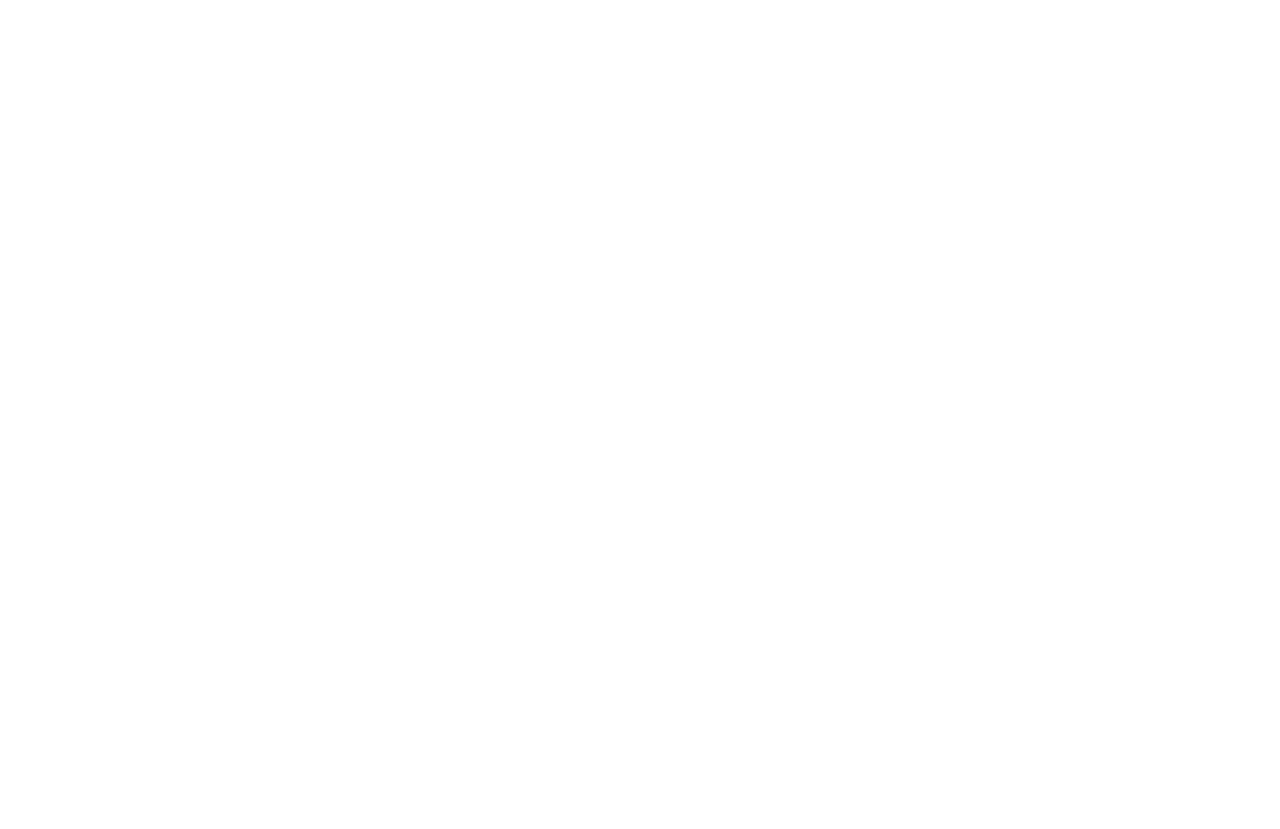
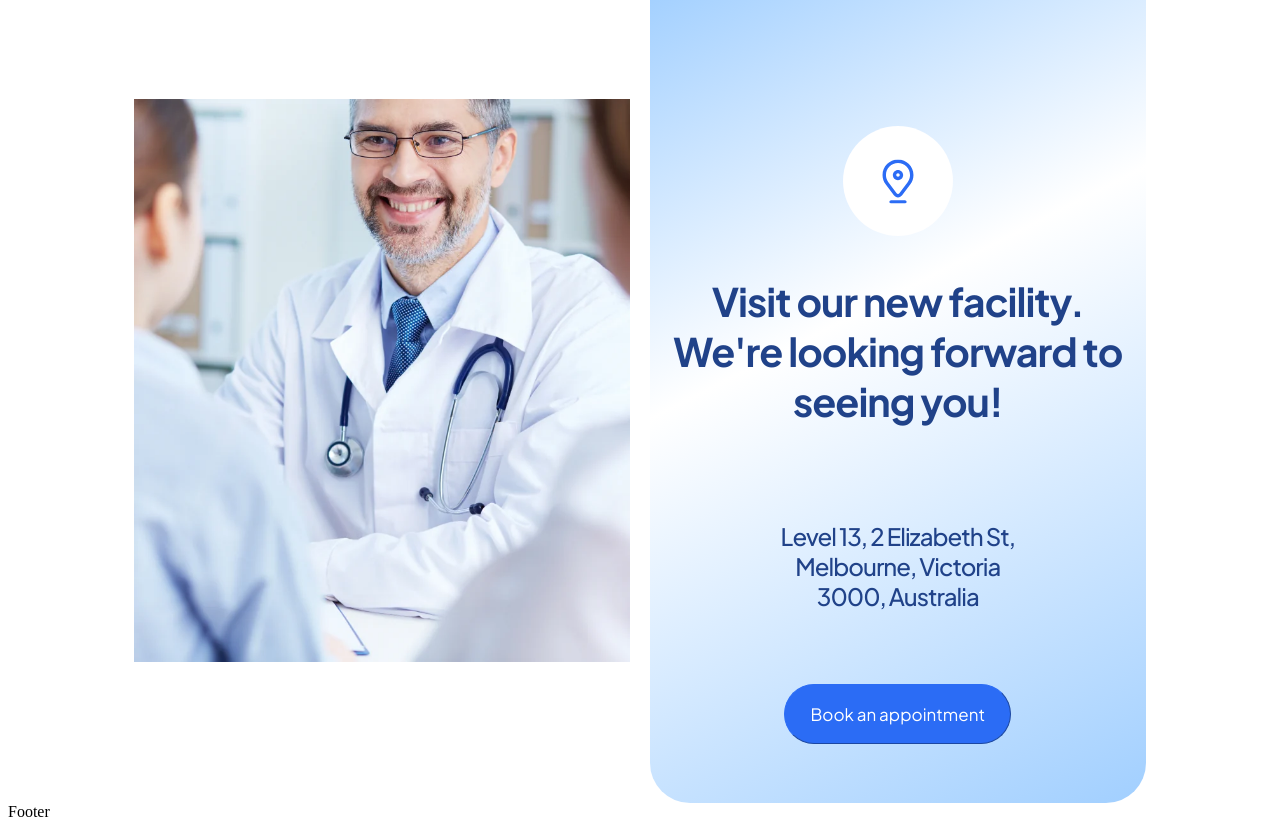
Before and after one commit to dyma-frost/my-react-project, a React (Create React App) app: page / in a window 1280 px wide. Shown: the part 3960-4789 px from the top of the page. Before the commit the page ends 3910 px from the top, so only its background shows below. Built offline with nearby package versions, Linux system fonts and the light colour scheme.

Commit message:
add 5th part if main

```diff
--- a/public/index.html
+++ b/public/index.html
@@ -15,6 +15,9 @@
     <link rel="preconnect" href="https://fonts.googleapis.com">
     <link rel="preconnect" href="https://fonts.gstatic.com" crossorigin>
     <link href="https://fonts.googleapis.com/css2?family=Plus+Jakarta+Sans:wght@700&display=swap" rel="stylesheet">
+    <link rel="preconnect" href="https://fonts.googleapis.com">
+    <link rel="preconnect" href="https://fonts.gstatic.com" crossorigin>
+    <link href="https://fonts.googleapis.com/css2?family=Plus+Jakarta+Sans:wght@500&display=swap" rel="stylesheet">
     <link rel="apple-touch-icon" href="%PUBLIC_URL%/logo192.png" />
 
     <link rel="stylesheet" type="text/css" charset="UTF-8" href="https://cdnjs.cloudflare.com/ajax/libs/slick-carousel/1.6.0/slick.min.css" />
--- /dev/null
+++ b/src/components/MainPage/MainPage5.scss
@@ -0,0 +1,108 @@
+.fifth-block {
+    margin-top: 50px;
+    height: 845px;
+    display: flex;
+    justify-content: center;
+
+    .container {
+        width: 80%;
+        // border: 1px solid black;
+        display: flex;
+        justify-content: center;
+    }
+
+    .left-side {
+        // border: 1px solid black;
+        border-radius: 40px;
+        width: 50%;
+        margin-right: 10px;
+        background-image: url(../../../public/images/bedoctor-about-pic3.webp);
+        background-repeat: no-repeat;
+        background-size: 100%;
+        background-position: center;
+    }
+
+    .right-side {
+        // border: 1px solid red;
+        border-radius: 40px;
+        width: 50%;
+        margin-left: 10px;
+        background: rgb(155, 204, 255);
+        background: linear-gradient(153deg, rgba(155, 204, 255, 1) 0%, rgba(255, 255, 255, 1) 42%, rgba(161, 207, 255, 1) 100%);
+        ;
+
+        .top-side {
+            display: flex;
+            flex-direction: column;
+            align-items: center;
+            justify-content: end;
+            height: 60%;
+            // border: 1px solid black;
+
+            .logo {
+                width: 110px;
+                height: 110px;
+                // border: 1px solid black;
+                border-radius: 50%;
+                background-color: white;
+                background-image: url(../../../public/images/bedoctor-icon-pin.svg);
+                background-repeat: no-repeat;
+                background-position: center;
+            }
+
+            .title {
+                font-family: 'Plus Jakarta Sans', sans-serif;
+                color: #204289;
+                // font-size: 38px;
+                font-size: calc(30px + 14 * (100vw / 1920));
+                // line-height: 46px;
+                font-weight: 700;
+                letter-spacing: -1px;
+                // border: 1px solid black;
+                text-align: center;
+            }
+        }
+
+        .bottom-side {
+            height: 35%;
+            display: flex;
+            flex-direction: column;
+            align-items: center;
+            justify-content: space-around;
+            // border: 1px solid black;
+
+            .text-fragment {
+                width: 50%;
+                font-family: 'Plus Jakarta Sans', sans-serif;
+                color: #204289;
+                font-size: 24px;
+                font-weight: 500;
+                letter-spacing: -1px;
+                // border: 1px solid black;
+                text-align: center;
+            }
+
+            button {
+                max-width: 280px;
+                height: 60px;
+                background-color: #2B6CF5;
+                border-color: #2B6CF5;
+                font-family: 'Plus Jakarta Sans', sans-serif;
+                font-size: 17px;
+                padding: 16px 25px 16px 25px;
+                border-radius: 38px;
+                border-width: 1px;
+                line-height: 15px;
+                color: white;
+                transition: 0.5s;
+                cursor: pointer;
+
+                &:hover {
+                    background-color: #204289;
+                    border-color: #204289;
+                    transition: 0.5s;
+                }
+            }
+        }
+    }
+}
--- /dev/null
+++ b/src/components/MainPage/MainPage5.tsx
@@ -0,0 +1,32 @@
+import './MainPage5.scss'
+
+type Props = {}
+const MainPage5 = (props: Props) => {
+    return (
+        <>
+            <div className="fifth-block">
+                <div className="container">
+                    <div className="left-side"></div>
+                    <div className="right-side">
+                        <div className="top-side">
+                            <div className="logo"></div>
+                            <h3 className="title">
+                                Visit our new facility. <br /> We're looking
+                                forward to <br />
+                                seeing you!
+                            </h3>
+                        </div>
+                        <div className="bottom-side">
+                                <h5 className="text-fragment">
+                                    Level 13, 2 Elizabeth St, Melbourne,
+                                    Victoria 3000, Australia
+                                </h5>
+                            <button>Book an appointment</button>
+                        </div>
+                    </div>
+                </div>
+            </div>
+        </>
+    )
+}
+export default MainPage5
--- a/src/components/SimpleSlider/SimpleSlider.js
+++ b/src/components/SimpleSlider/SimpleSlider.js
@@ -8,8 +8,8 @@
 const SimpleSlider = () => {
     const settings = {
         dots: false,
-        infinite: true,
-        autoplay: true,
+        // infinite: true,
+        // autoplay: true,
         autoplaySpeed: 2000,
         speed: 1000,
         slidesToShow: 3,
--- a/src/container/Main/Main.tsx
+++ b/src/container/Main/Main.tsx
@@ -2,6 +2,7 @@
 import MainPage2 from 'components/MainPage/MainPage2'
 import MainPage3 from 'components/MainPage/MainPage3'
 import MainPage4 from 'components/MainPage/MainPage4'
+import MainPage5 from 'components/MainPage/MainPage5'
 
 type Props = {}
 
@@ -12,6 +13,7 @@
             <MainPage2 />
             <MainPage3 />
             <MainPage4 />
+            <MainPage5 />
         </>
     )
 }
```
Also changed, not shown: public/images/bedoctor-about-pic3.webp (added), public/images/bedoctor-icon-pin.svg (added).
